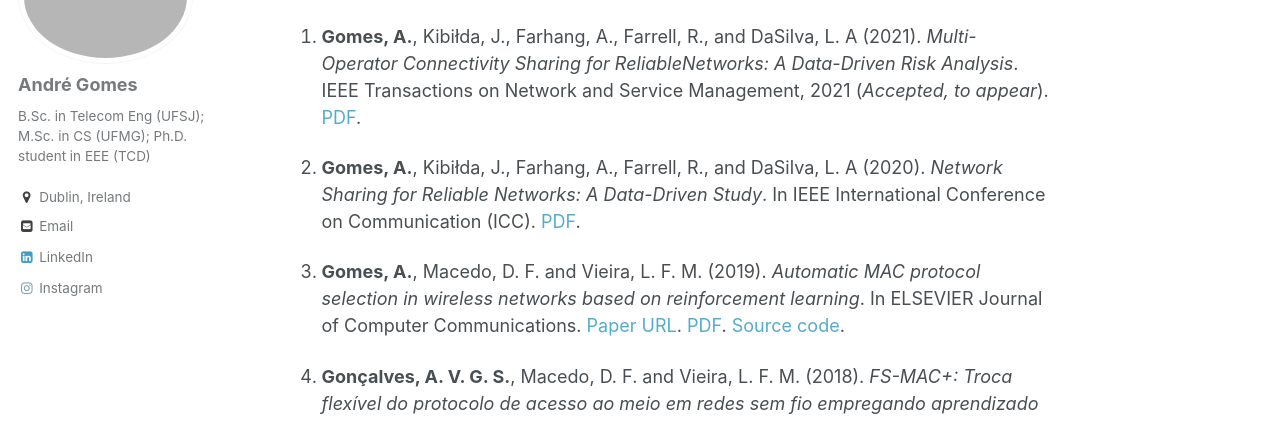
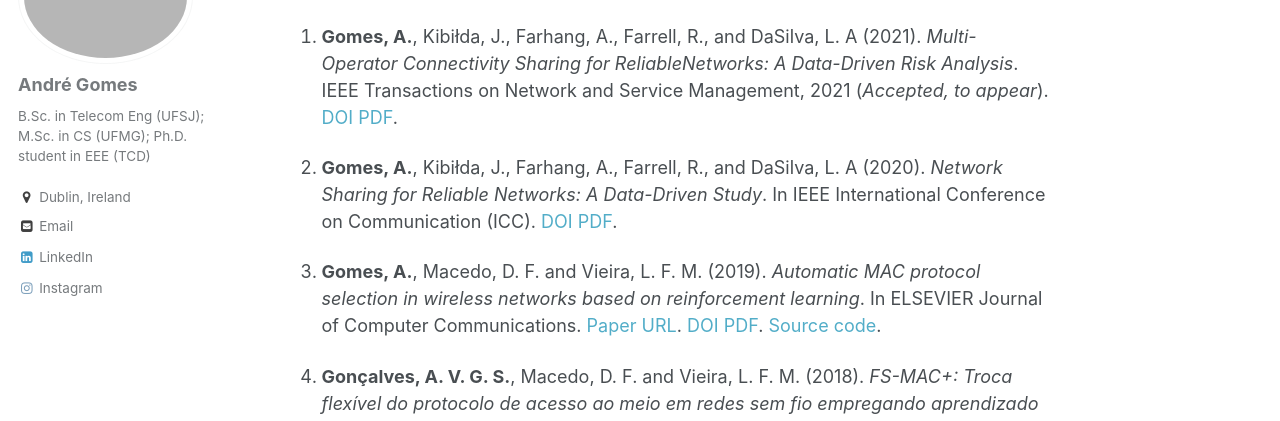
Before and after one commit to avgsg/avgsg.github.io, a Jekyll site: the page built from _pages/publications.md, in a window 1280 px wide. Shown: the part 188-609 px from the top of the page. Built offline with Jekyll 4.4.1, drawn with Linux system fonts in a browser that asks for light colours.

Commit message:
Add DOI to publications

```diff
--- a/_pages/publications.md
+++ b/_pages/publications.md
@@ -6,10 +6,10 @@ author_profile: true
 
 [Google Scholar](https://scholar.google.com/citations?hl=en&user=ZwxeyZMAAAAJ)
 
-1. **Gomes, A.**, Kibiłda, J., Farhang, A., Farrell, R., and DaSilva, L. A (2021). _Multi-Operator Connectivity Sharing for ReliableNetworks: A Data-Driven Risk Analysis_.  IEEE Transactions on Network and Service Management, 2021 (_Accepted, to appear_). [PDF](../files/papers/ieee-tnsm-si-2021.pdf).
+1. **Gomes, A.**, Kibiłda, J., Farhang, A., Farrell, R., and DaSilva, L. A (2021). _Multi-Operator Connectivity Sharing for ReliableNetworks: A Data-Driven Risk Analysis_.  IEEE Transactions on Network and Service Management, 2021 (_Accepted, to appear_). [DOI](https://doi.org/10.1109/TNSM.2021.3073841) [PDF](../files/papers/ieee-tnsm-si-2021.pdf).
 
-2. **Gomes, A.**, Kibiłda, J., Farhang, A., Farrell, R., and DaSilva, L. A (2020). _Network Sharing for Reliable Networks: A Data-Driven Study_. In IEEE International Conference on Communication (ICC). [PDF](../files/papers/icc-2020-net-sharing.pdf).
+2. **Gomes, A.**, Kibiłda, J., Farhang, A., Farrell, R., and DaSilva, L. A (2020). _Network Sharing for Reliable Networks: A Data-Driven Study_. In IEEE International Conference on Communication (ICC). [DOI](https://doi.org/10.1109/ICC40277.2020.9148763) [PDF](../files/papers/icc-2020-net-sharing.pdf).
 
-3. **Gomes, A.**, Macedo, D. F. and Vieira, L. F. M. (2019). _Automatic MAC protocol selection in wireless networks based on reinforcement learning_. In ELSEVIER Journal of Computer Communications. [Paper URL](https://www.sciencedirect.com/science/article/pii/S0140366419311284). [PDF](../files/papers/somac-elsevier.pdf). [Source code](https://github.com/avgsg/gr-somac).
+3. **Gomes, A.**, Macedo, D. F. and Vieira, L. F. M. (2019). _Automatic MAC protocol selection in wireless networks based on reinforcement learning_. In ELSEVIER Journal of Computer Communications. [Paper URL](https://www.sciencedirect.com/science/article/pii/S0140366419311284). [DOI](https://doi.org/10.1016/j.comcom.2019.10.023) [PDF](../files/papers/somac-elsevier.pdf). [Source code](https://github.com/avgsg/gr-somac).
 
 4. **Gonçalves, A. V. G. S.**, Macedo, D. F. and Vieira, L. F. M. (2018). _FS-MAC+: Troca flexível do protocolo de acesso ao meio em redes sem fio empregando aprendizado de máquina_. In XXXVI Brazilian Symposium on Computer Networks and Distributed Systems (SBRC). [Paper URL](http://ojs.sbc.org.br/index.php/sbrc/article/view/2413). [PDF - PT](../files/papers/fsmac+.pdf). [Source code](https://github.com/avgsg/FS-MACplus.git).
```
